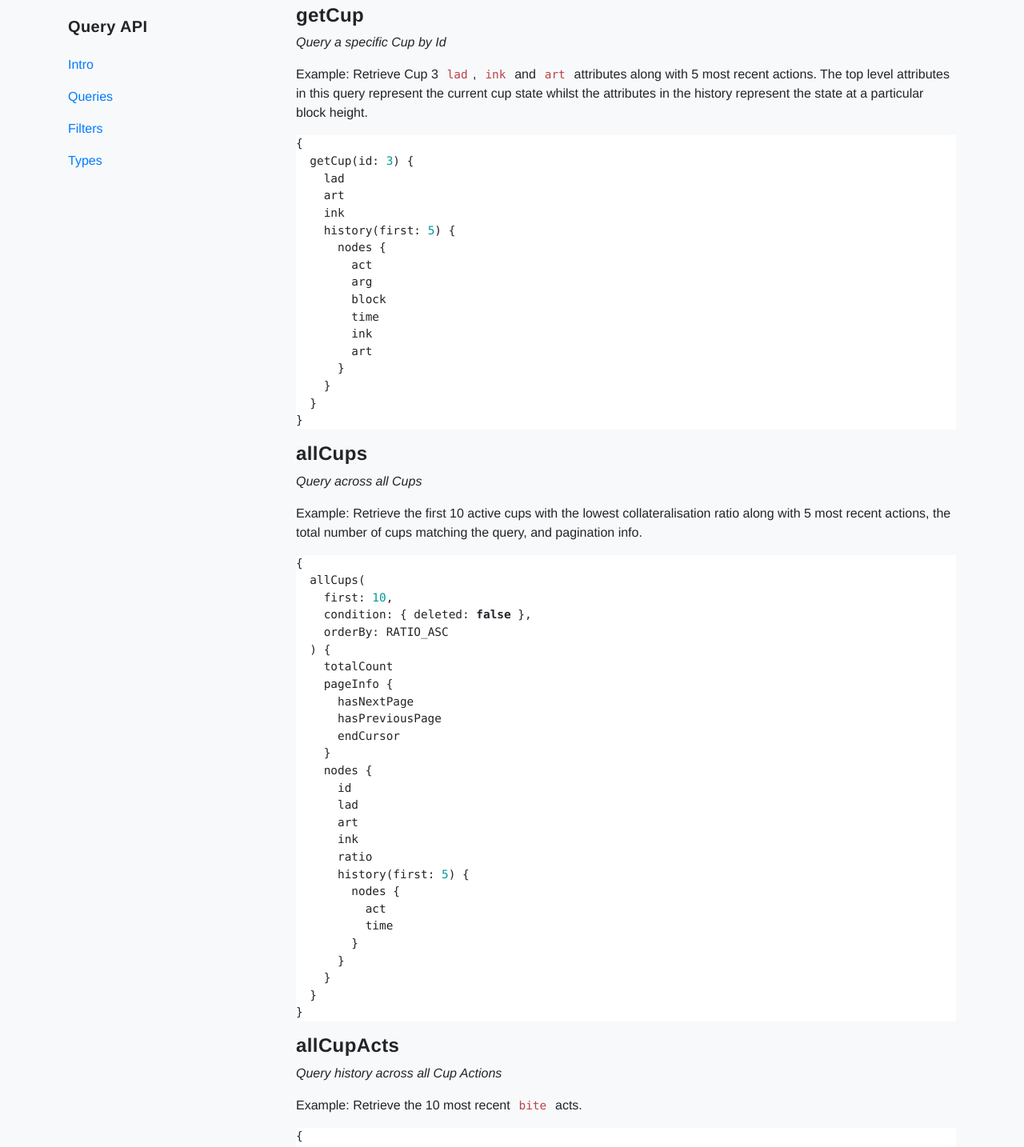
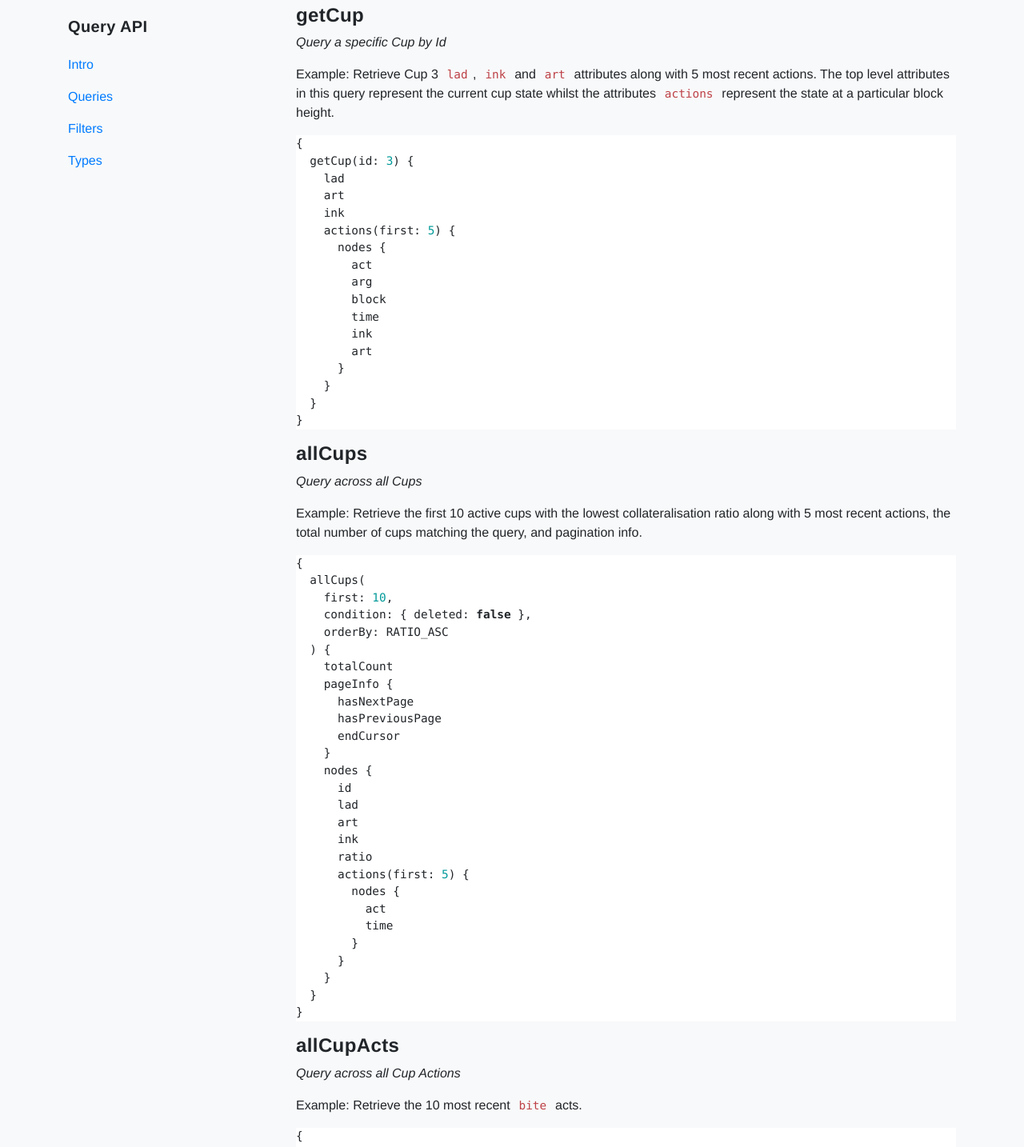
Before and after one commit to makerdao/developer.makerdao.com, a Jekyll site: the page built from dai/1/graphql/queries.md, in a window 1280 px wide. Shown: the part 320-1754 px from the top of the page at 80% size. Built offline with Jekyll 4.4.1, drawn with Linux system fonts in a browser that asks for light colours; nearby versions of some CDN libraries.

Commit message:
rename history to actions

````diff
--- a/dai/1/graphql/queries.md
+++ b/dai/1/graphql/queries.md
@@ -9,8 +9,8 @@ _Query a specific Cup by Id_
 
 Example: Retrieve Cup 3 `lad`, `ink` and `art` attributes along with 5 most
 recent actions. The top level attributes in this query represent the current
-cup state whilst the attributes in the history represent the state at a
-particular block height.
+cup state whilst the attributes `actions` represent the state at a particular
+block height.
 
 ```graphql
 {
@@ -18,7 +18,7 @@ particular block height.
     lad
     art
     ink
-    history(first: 5) {
+    actions(first: 5) {
       nodes {
         act
         arg
@@ -58,7 +58,7 @@ query, and pagination info.
       art
       ink
       ratio
-      history(first: 5) {
+      actions(first: 5) {
         nodes {
           act
           time
@@ -70,7 +70,7 @@ query, and pagination info.
 ```
 
 #### allCupActs
-_Query history across all Cup Actions_
+_Query across all Cup Actions_
 
 Example: Retrieve the 10 most recent `bite` acts.
 
````
Also changed, not shown: dai/1/graphql/types.md (+1 -1 lines).
